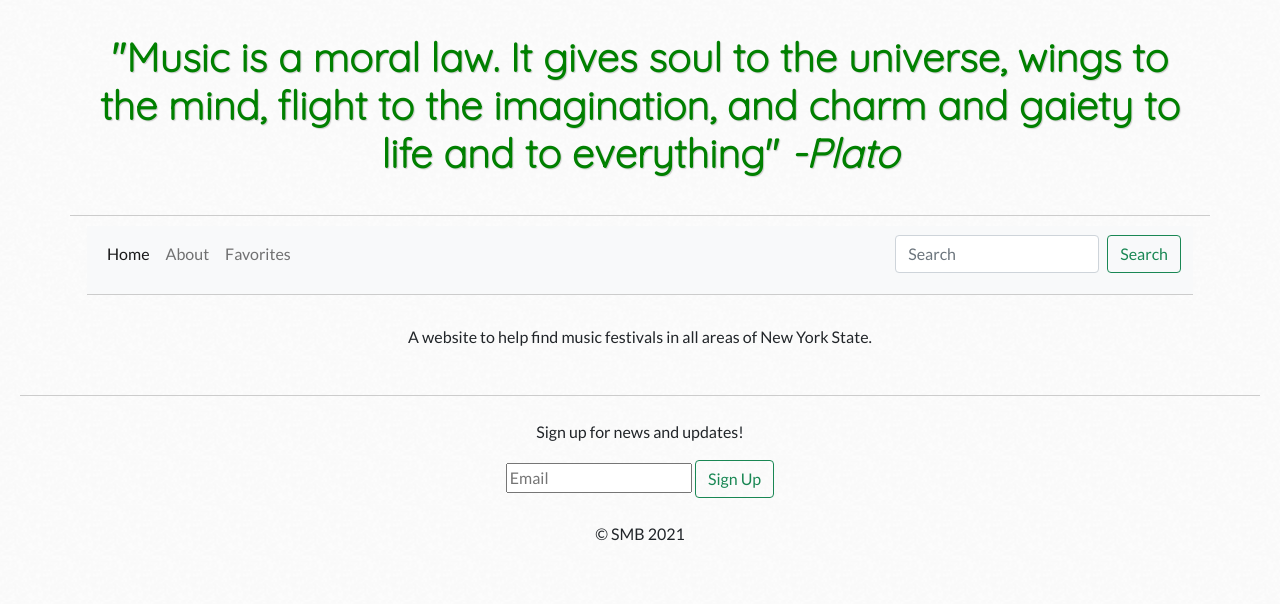
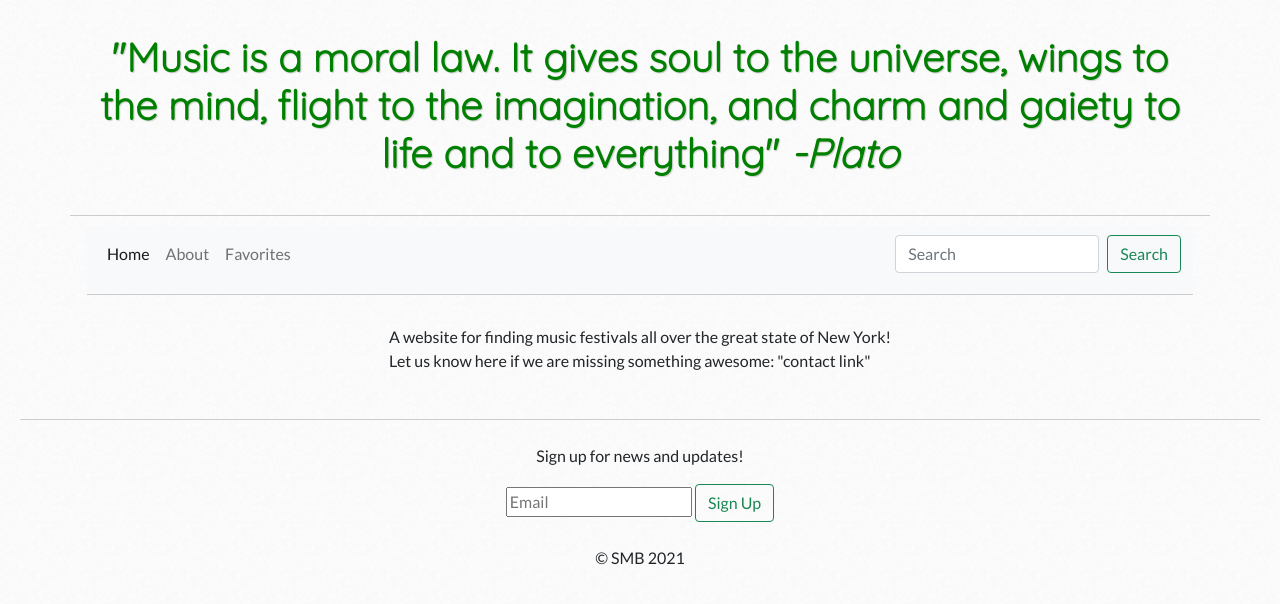
Before and after one commit to suebee76/Capstone, a website: page capstoneFrontEnd/about.html in a window 1280 px wide. Drawn offline with nearby package versions, Linux system fonts and the light colour scheme.

Commit message:
changed about info

```diff
--- a/capstoneFrontEnd/about.html
+++ b/capstoneFrontEnd/about.html
@@ -55,7 +55,10 @@
 
       <main>
           <div style="display:flex;justify-content:center;align-items:center;">
-    <p>A website to help find music festivals in all areas of New York State.</p></div>
+    <p>A website for finding music festivals all over the great state of New York!
+    </br>
+      Let us know here if we are missing something awesome: <a>"contact link"</a>
+    </p></div>
       </main>
     </div>
       <footer class="text-center">
```
